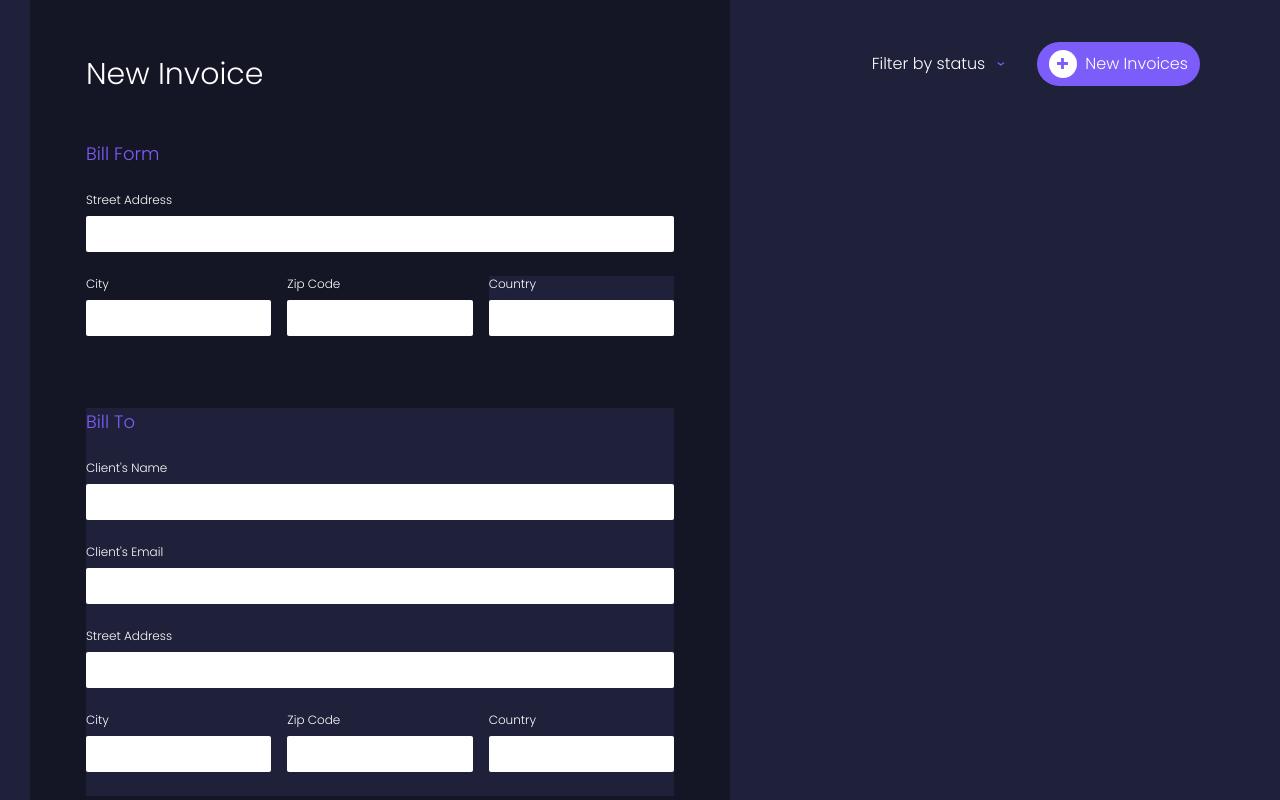
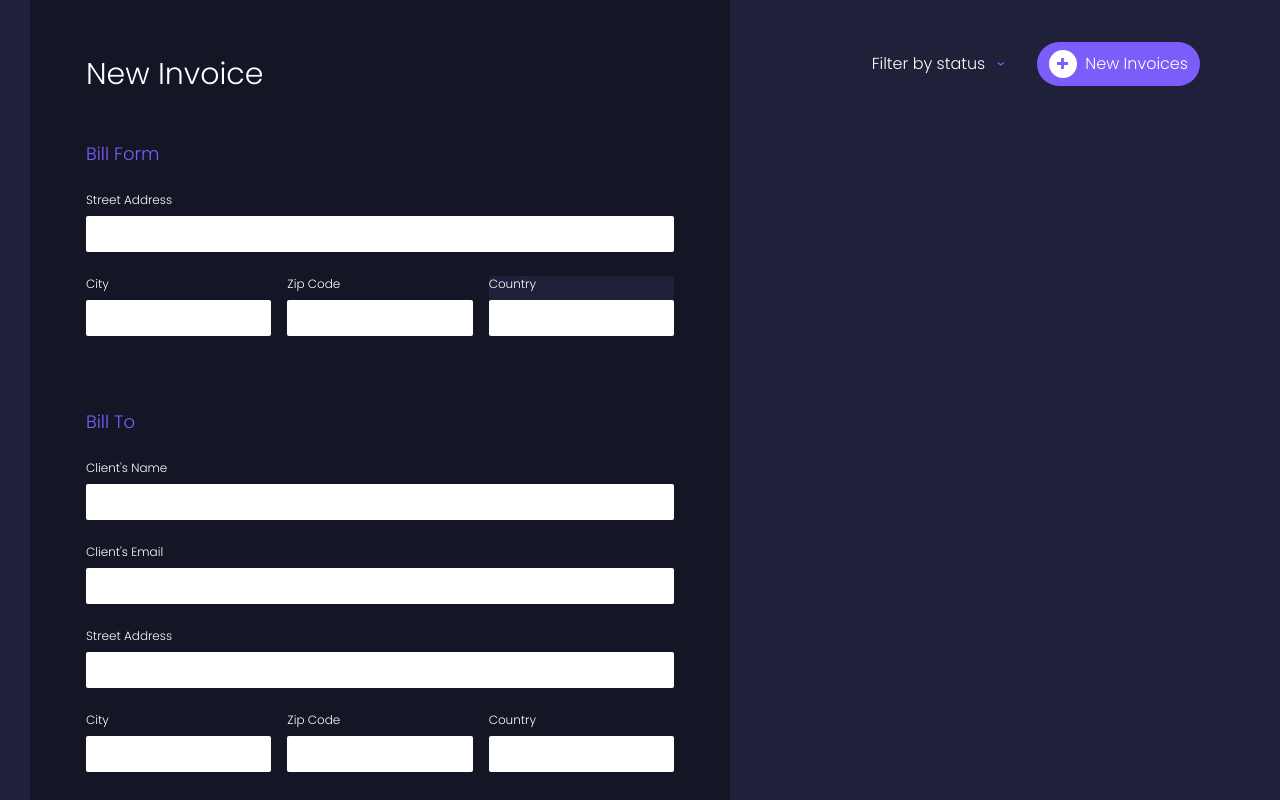
Before and after one commit to ZweMannHtet/Ticket-Invoices, a Vue app: page / in a window 1280 px wide. Built offline with nearby package versions, Linux system fonts and the light colour scheme; the HTML template or start-up script is replaced by a standard one.

Commit message:
fix section background

```diff
--- a/src/components/InvoiceModal.vue
+++ b/src/components/InvoiceModal.vue
@@ -76,10 +76,14 @@
         </div>
       </div>
 
-      <div class="bill-to flex flex-col mb-12">
-        <h4 class="bill-to mb-6 text-lg text-pale-purple">Bill To</h4>
-        <div class="input flex flex-col mb-6">
-          <label for="clientName" class="clientname text-xs mb-2"
+      <div class="bill-to flex flex-col mb-12 bg-content-color">
+        <h4 class="bill-to mb-6 text-lg text-pale-purple bg-content-color">
+          Bill To
+        </h4>
+        <div class="input flex flex-col mb-6 bg-content-color">
+          <label
+            for="clientName"
+            class="clientname text-xs mb-2 bg-content-color"
             >Client's Name</label
           >
           <input
@@ -90,8 +94,10 @@
             v-model="clientName"
           />
         </div>
-        <div class="input flex flex-col mb-6">
-          <label for="clientEmail" class="clientemail text-xs mb-2"
+        <div class="input flex flex-col mb-6 bg-content-color">
+          <label
+            for="clientEmail"
+            class="clientemail text-xs mb-2 bg-content-color"
             >Client's Email</label
           >
           <input
@@ -102,8 +108,10 @@
             v-model="clientEmail"
           />
         </div>
-        <div class="input flex flex-col mb-6">
-          <label for="clientStreetAddress" class="streetaddress text-xs mb-2"
+        <div class="input flex flex-col mb-6 bg-content-color">
+          <label
+            for="clientStreetAddress"
+            class="streetaddress text-xs mb-2 bg-content-color"
             >Street Address</label
           >
           <input
@@ -114,9 +122,15 @@
             v-model="clientStreetAddress"
           />
         </div>
-        <div class="location-details flex gap-4">
-          <div class="input flex flex-col w-[150px] mb-6 flex-1">
-            <label for="clientCity" class="citytwo text-xs mb-2">City</label>
+        <div class="location-details flex gap-4 bg-content-color">
+          <div
+            class="input flex flex-col w-[150px] mb-6 flex-1 bg-content-color"
+          >
+            <label
+              for="clientCity"
+              class="citytwo text-xs mb-2 bg-content-color"
+              >City</label
+            >
             <input
               class="text-input bg-white text-gray-700 w-full rounded-sm py-1.5 px-1 border-none focus:outline-none"
               type="text"
@@ -125,8 +139,12 @@
               v-model="clientCity"
             />
           </div>
-          <div class="input flex flex-col w-[150px] mb-6 flex-1">
-            <label for="clientZipCode" class="zipcodetwo text-xs mb-2"
+          <div
+            class="input flex flex-col w-[150px] mb-6 flex-1 bg-content-color"
+          >
+            <label
+              for="clientZipCode"
+              class="zipcodetwo text-xs mb-2 bg-content-color"
               >Zip Code</label
             >
             <input
@@ -137,8 +155,12 @@
               v-model="clientZipCode"
             />
           </div>
-          <div class="input flex flex-col w-[150px] mb-6 flex-1">
-            <label for="clientCountry" class="countrytwo text-xs mb-2"
+          <div
+            class="input flex flex-col w-[150px] mb-6 flex-1 bg-content-color"
+          >
+            <label
+              for="clientCountry"
+              class="countrytwo text-xs mb-2 bg-content-color"
               >Country</label
             >
             <input
@@ -152,10 +174,12 @@
         </div>
       </div>
 
-      <div class="invoice-work flex flex-col mb-6">
-        <div class="payment flex gap-6">
+      <div class="invoice-work flex flex-col mb-6 bg-content-color">
+        <div class="payment flex gap-6 bg-content-color">
           <div class="input flex flex-col mb-6 flex-1">
-            <label for="invoiceDate" class="invoicedata text-xs mb-2"
+            <label
+              for="invoiceDate"
+              class="invoicedata text-xs mb-2 bg-content-color"
               >Invoice Date</label
             >
             <input
@@ -167,7 +191,9 @@
             />
           </div>
           <div class="input flex flex-col mb-6 flex-1">
-            <label for="invoiceDateUnix" class="paymentdue text-xs mb-2"
+            <label
+              for="invoiceDateUnix"
+              class="paymentdue text-xs mb-2 bg-content-color"
               >Payment Due</label
             >
             <input
@@ -180,8 +206,10 @@
           </div>
         </div>
 
-        <div class="input flex flex-col mb-6">
-          <label for="paymentTerms" class="paymentterm text-xs mb-2"
+        <div class="input flex flex-col mb-6 bg-content-color">
+          <label
+            for="paymentTerms"
+            class="paymentterm text-xs mb-2 bg-content-color"
             >Payment Terms</label
           >
           <select
@@ -195,10 +223,10 @@
             <option value="60">Net 60 Days</option>
           </select>
         </div>
-        <div class="input flex flex-col mb-6">
+        <div class="input flex flex-col mb-6 bg-content-color">
           <label
             for="productDescription"
-            class="productdescription text-xs mb-2"
+            class="productdescription text-xs mb-2 bg-content-color"
             >Product Description</label
           >
           <input
@@ -210,14 +238,24 @@
           />
         </div>
 
-        <div class="work-items">
-          <h3 class="item-list mb-4 text-lg text-gray-500 w-full">Item List</h3>
-          <table class="item-list mb-4 text-lg w-full">
-            <tr class="table-heading flex gap-4 text-sm mb-4">
-              <th class="item-name basis-1/2 text-left">Item Name</th>
-              <th class="qty basis-1/5 text-left">Quantity</th>
-              <th class="price basis-1/5 text-left">Price</th>
-              <th class="total basis-1/5 self-center text-left">Total</th>
+        <div class="work-items bg-content-color">
+          <h3
+            class="item-list mb-4 text-lg text-gray-500 w-full bg-content-color"
+          >
+            Item List
+          </h3>
+          <table class="item-list mb-4 text-lg w-full bg-content-color">
+            <tr class="table-heading flex gap-4 text-sm mb-4 bg-content-color">
+              <th class="item-name basis-1/2 text-left bg-content-color">
+                Item Name
+              </th>
+              <th class="qty basis-1/5 text-left bg-content-color">Quantity</th>
+              <th class="price basis-1/5 text-left bg-content-color">Price</th>
+              <th
+                class="total basis-1/5 self-center text-left bg-content-color"
+              >
+                Total
+              </th>
             </tr>
             <tr
               class="table-items flex gap-4 text-sm relative mb-6 w-full"
```
